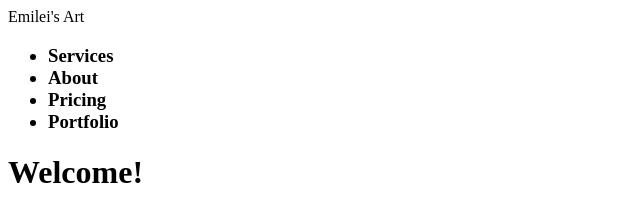
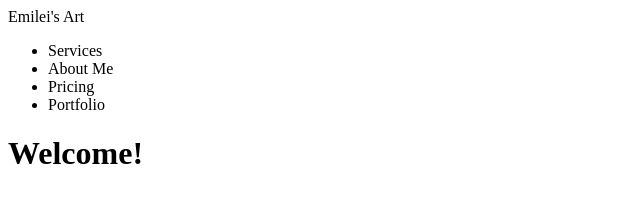
Before and after one commit to emileir/emileisart.github.io, a plain HTML site: page index.html in a window 1280 px wide. Shown: the whole page, without its empty margins (0-640 px from the left). Drawn offline with Linux system fonts and the light colour scheme.

Commit message:
Update index.html

```diff
--- a/index.html
+++ b/index.html
@@ -1,20 +1,18 @@
 <!DOCTYPE>
 <html>
-<Head> Emilei's Art</Head>
+<Head> Emilei's Art </Head>
 <body>
-<div>
-  <h3>
+
   <ul>
     <li>Services</li>
-    <li>About</li>
+    <li>About Me</li>
     <li>Pricing</li>
     <li>Portfolio</li>
   </ul>
-  </h3>
-</div>
-  <div>
+
+
     <h1> Welcome! </h1>
-  </div>
+
 </body>
 
 </html>
```
